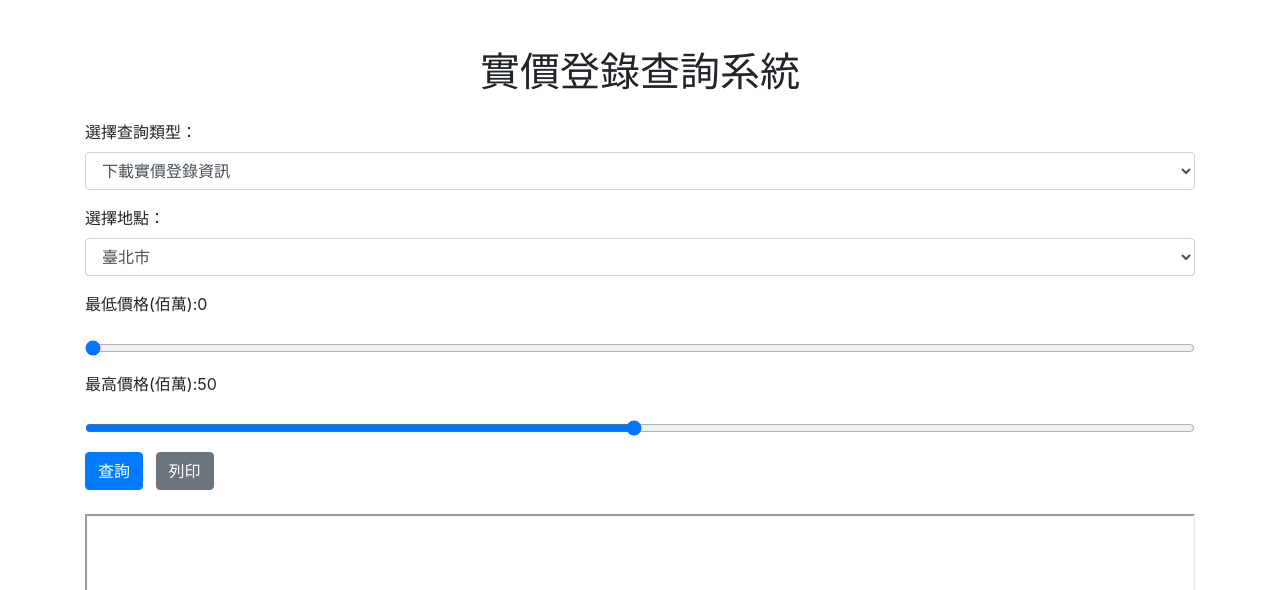
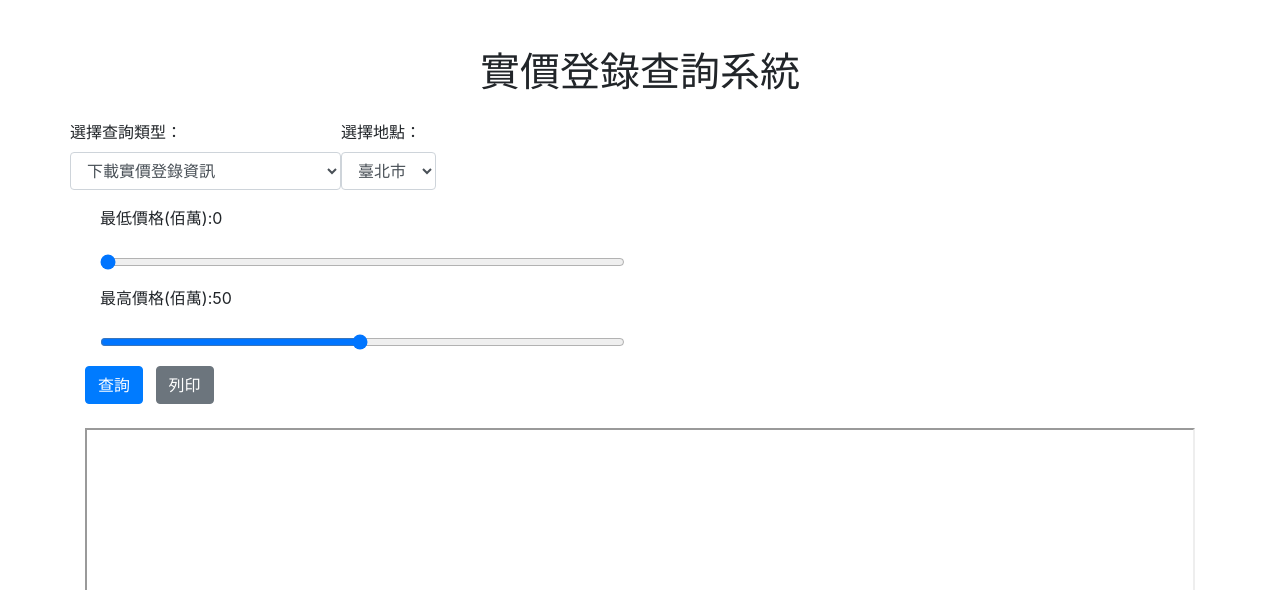
Before and after one commit to 112121931/PY, a Flask app: page / in a window 1280 px wide. Shown: the top 590 px of the page. Run offline with Flask 3, Linux system fonts and the light colour scheme; some libraries are stand-ins or nearby versions.

Commit message:
Update index.html

```diff
--- a/Source/finalwork/templates/index.html
+++ b/Source/finalwork/templates/index.html
@@ -11,6 +11,7 @@
     <div class="container mt-5">
         <h1 class="text-center">實價登錄查詢系統</h1>
         <form id="queryForm" action="/query" method="post" target="result_frame" class="mt-4">
+            <div class="row">
                 <div class="form-group">
                     <label for="option">選擇查詢類型：</label>
                     <select id="option" name="option" class="form-control">
@@ -49,6 +50,8 @@
                         <option value="連江縣">連江縣</option>
                     </select>
                 </div>
+            </div>
+            <div class="col-md-6">
                 <div class="form-group">
                     <p><label for="min_price_slider">最低價格(佰萬):</label><span id="min_price_Value" name="min_price_Value">0</span></p>
                     <input type="range" min="0" max="100" value="0" class="form-control-range" id="min_price_slider" name="min_price_slider">
@@ -56,6 +59,7 @@
                 <div class="form-group">
                     <p><label for="max_price_slider">最高價格(佰萬):</label><span id="max_price_Value" name="max_price_Value">50</span></p>
                     <input type="range" min="1" max="100" value="50" class="form-control-range" id="max_price_slider" name="max_price_slider">
+                </div>
             </div>
             <button type="submit" class="btn btn-primary">查詢</button>
             <button type="button" class="btn btn-secondary ml-2" onclick="printResult()">列印</button>
```
Lines whose indentation alone changed are shown as unchanged.
